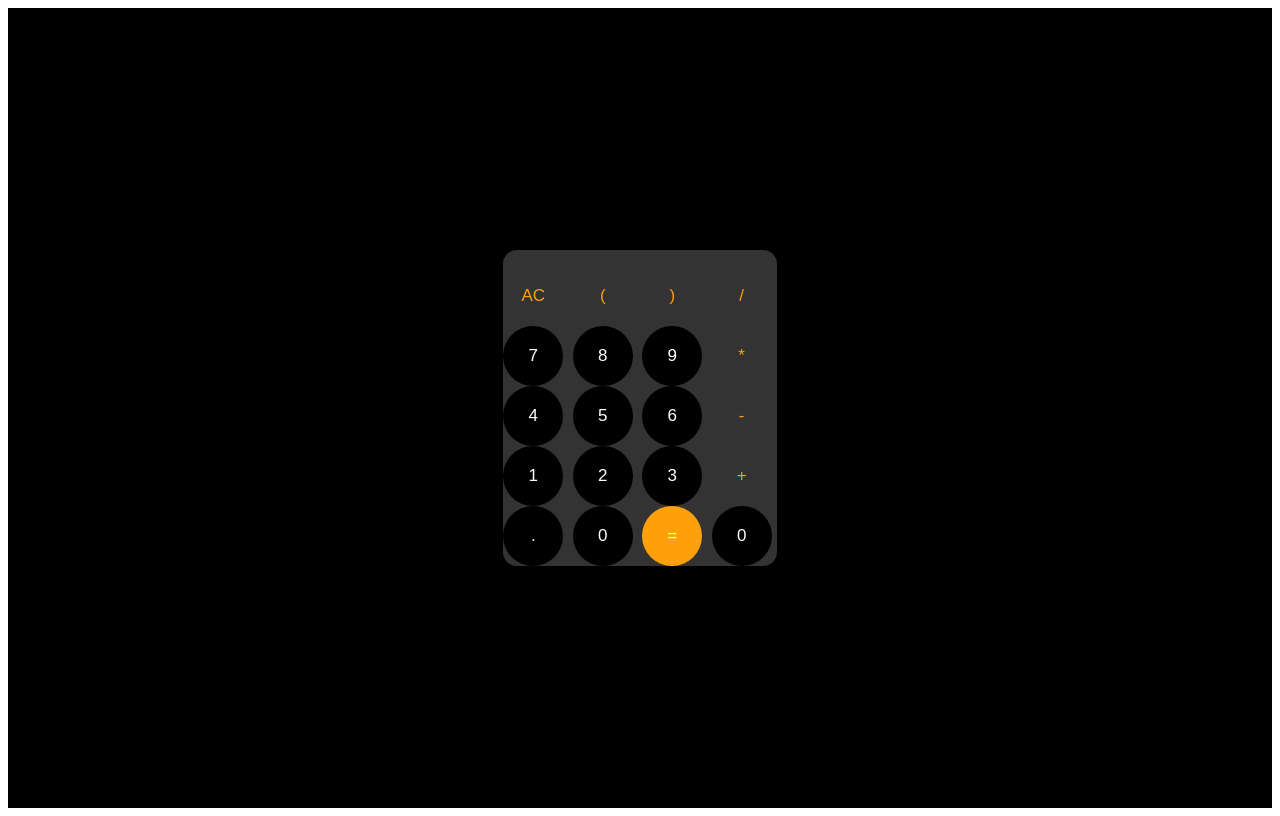
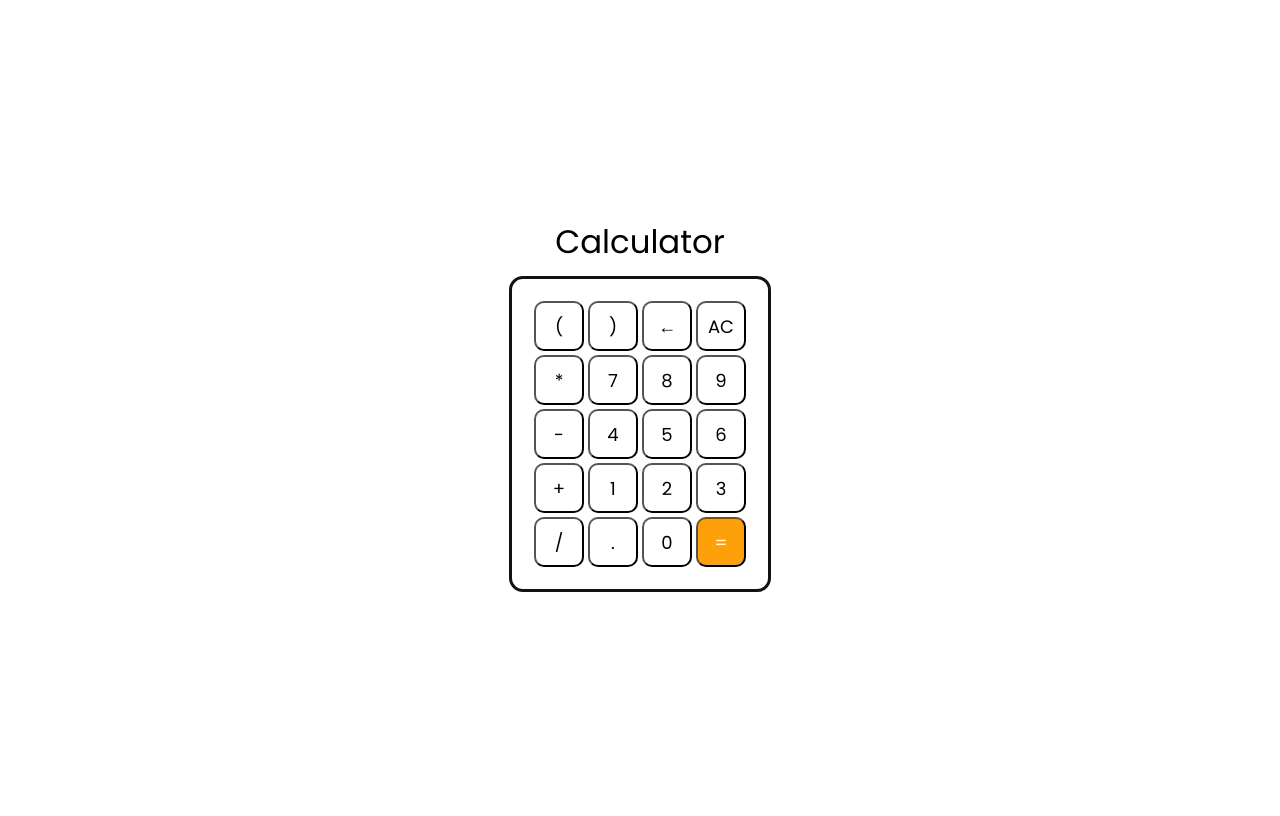
Before and after one commit to lilmow/Calculation-App, a plain HTML site: page index.html in a window 1280 px wide. Drawn offline with Linux system fonts and the light colour scheme.

Commit message:
All update competed

```diff
--- a/index.html
+++ b/index.html
@@ -6,48 +6,51 @@
   <title>Calculation App</title>
   <link rel="stylesheet" href="style.css">
 </head>
-<body>
+<body class="light-mode">
+
+
   <main>
+  <header class="logo">Calculator</header>
+
+      <!-- Header -->
     <div class="container">
       <p class="js-result"></p>
 
       <section>
         <!-- First row -->
         <div>
-          <button onclick="clearCalculate()" class="calculator-button orange-btn">AC</button>
-          <button onclick="updateCalculation(' ( ')" class="calculator-button orange-btn">(</button>
-          <button onclick="updateCalculation(' ) ')" class="calculator-button orange-btn">)</button>
-          <button onclick="updateCalculation(' / ')" class="calculator-button orange-btn">/</button>
+          <button onclick="updateCalculation(' ( ')" class="calculator-button">(</button>
+          <button onclick="updateCalculation(' ) ')" class="calculator-button">)</button>
+          <button onclick="backspace()" class="calculator-button">←</button>
+          <button onclick="clearCalculate()" class="calculator-button">AC</button>
         </div>
         <!-- Second row -->
         <div>
-          <button onclick="updateCalculation('7')" class="calculator-button gray-btn">7</button>
-          <button onclick="updateCalculation('8')" class="calculator-button gray-btn">8</button>
-          <button onclick="updateCalculation('9')" class="calculator-button gray-btn">9</button>
-          <button onclick="updateCalculation(' * ')" class="calculator-button orange-btn">*</button>
+          <button onclick="updateCalculation(' * ')" class="calculator-button">*</button>
+          <button onclick="updateCalculation('7')" class="calculator-button">7</button>
+          <button onclick="updateCalculation('8')" class="calculator-button">8</button>
+          <button onclick="updateCalculation('9')" class="calculator-button">9</button>
         </div>
         <!-- Third row -->
         <div>
-          <button onclick="updateCalculation('4')" class="calculator-button gray-btn">4</button>
-          <button onclick="updateCalculation('5')" class="calculator-button gray-btn">5</button>
-          <button onclick="updateCalculation('6')" class="calculator-button gray-btn">6</button>
-          <button onclick="updateCalculation(' - ')" class="calculator-button orange-btn">-</button>
+          <button onclick="updateCalculation(' - ')" class="calculator-button">-</button>
+          <button onclick="updateCalculation('4')" class="calculator-button">4</button>
+          <button onclick="updateCalculation('5')" class="calculator-button">5</button>
+          <button onclick="updateCalculation('6')" class="calculator-button">6</button>
         </div>
         <!-- Fouth row -->
         <div>
-          <button onclick="updateCalculation('1')" class="calculator-button gray-btn">1</button>
-          <button onclick="updateCalculation('2')" class="calculator-button gray-btn">2</button>
-          <button onclick="updateCalculation('3')" class="calculator-button gray-btn">3</button>
-          <button onclick="updateCalculation(' + ')" class="calculator-button orange-btn">+</button>
+          <button onclick="updateCalculation(' + ')" class="calculator-button">+</button>
+          <button onclick="updateCalculation('1')" class="calculator-button">1</button>
+          <button onclick="updateCalculation('2')" class="calculator-button">2</button>
+          <button onclick="updateCalculation('3')" class="calculator-button">3</button>
         </div>
         <!-- Firth row -->
         <div>
-          <button onclick="updateCalculation('.')" class="calculator-button gray-btn">.</button>
-          <button onclick="updateCalculation('0')" class="calculator-button gray-btn">0</button>
+          <button onclick="updateCalculation(' / ')" class="calculator-button">/</button>
+          <button onclick="updateCalculation('.')" class="calculator-button">.</button>
+          <button onclick="updateCalculation('0')" class="calculator-button">0</button>
           <button onclick="calculateNumber()" class="calculator-button equal-btn">=</button>
-
-          <button onclick="updateCalculation('^')" class="calculator-button gray-btn">0</button>
-
         </div>
       </section>
     </div>
--- a/script.js
+++ b/script.js
@@ -11,6 +11,18 @@ function updateCalculation(value) {
 
   saveCalculate()
   displayCalculation()
+}
+
+// Function to check if a character is an operator
+function isOperator(char) {
+  return ['+', '-', '*', '/', '%'].includes(char);
+}
+
+// Function to perform backspace
+function backspace() {
+  calculation = calculation.slice(0, -1); // Remove the last character
+  saveCalculate();
+  displayCalculation();
 }
 
 // Function to calculate the result
--- a/style.css
+++ b/style.css
@@ -1,52 +1,52 @@
-/* Import Google font - Poppins */
 @import url("https://fonts.googleapis.com/css2?family=Poppins:wght@200;300;400;500;600;700&display=swap");
+
 * {
-  /* margin: 0;
-  padding: 0; */
   box-sizing: border-box;
-  /* font-family: "Poppins", sans-serif; */
-  font-family: Arial;
+  font-family: "Poppins", sans-serif;
+  margin: 0;
+  padding: 0;
+  font-size: 18px;
 }
 
-main{
-  height: 100vh;
+.logo{
   display: flex;
   align-items: center;
   justify-content: center;
-  /* background-color: rgb(60, 61, 72); */
-  background-color: rgb(0, 0, 0);
+  padding: 10px;
+  font-size: 1.8rem;
 }
 
-.container{
-  /* background-color: rgb(38, 38, 52); */
-  background-color: rgb(51, 51, 51);
-  border-radius: 14px;
+main {
+  height: 100vh;
+  display: flex;
+  flex-direction: column;
+  align-items: center;
+  justify-content: center;
 }
 
-.calculator-button{
-  height: 60px;
-  width: 60px;
-  border-radius: 60px;
-  border: none;
-  /* font-size: 26px; */
-  font-size: 17px;
-  cursor: pointer;
-  margin-right: 5px;
-  background-color: transparent;
-  color: white;
+.container {
+  border-radius: 14px;
+  padding: 20px;
+  border: 3px solid #121212;
 }
 
-
-
-.gray-btn{
-  /* background-color: rgb(60, 61, 72); */
-  background-color: rgb(0, 0, 0);
+.calculator-button {
+  height: 50px;
+  width: 50px;
+  border-radius: 10px;
+  cursor: pointer;
+  margin: 2px;
+  background-color: #FFFFFF;
+  display: flex;
+  align-items: center;
+  justify-content: center;
 }
 
-.orange-btn{
-  color: rgb(254, 160, 10);
+.equal-btn {
+  background-color: rgb(254, 160, 10);
+  color: #FFFFFF;
 }
 
-.equal-btn{
-  background-color: rgb(254, 160, 10);
+section > div {
+  display: flex;
 }
```
